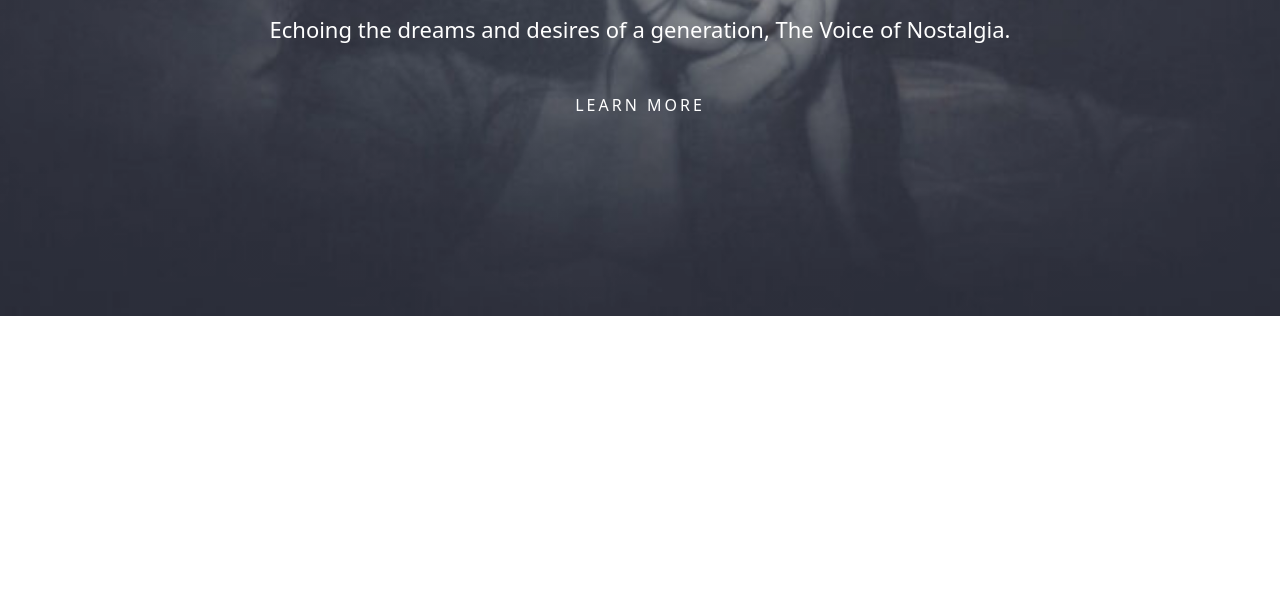
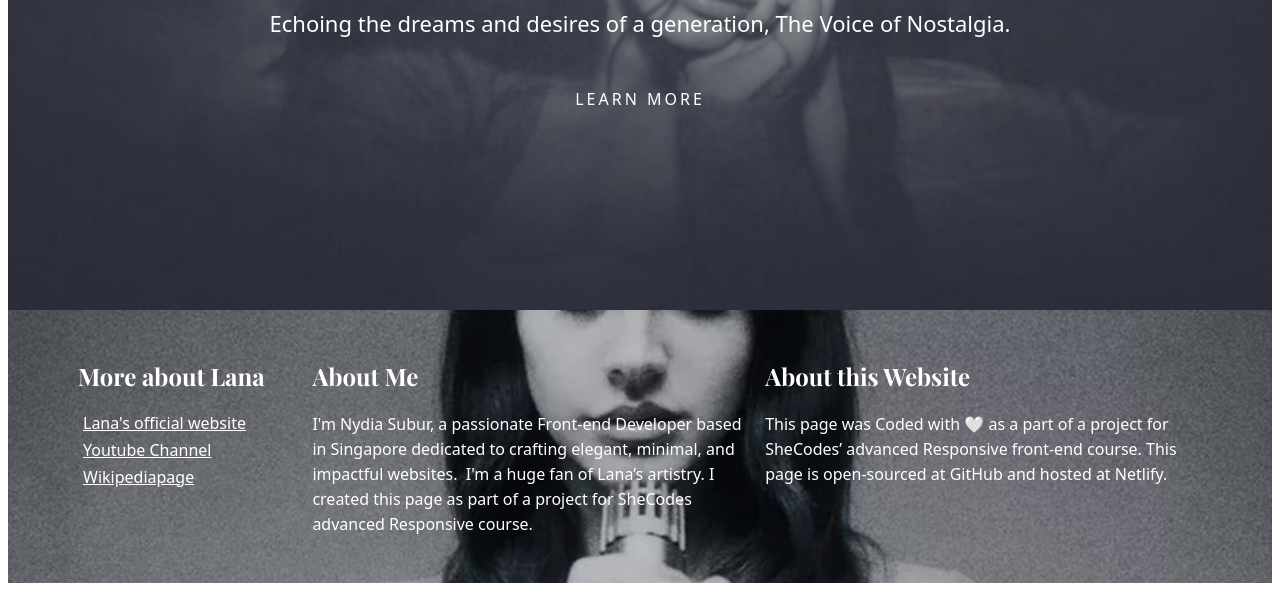
Before and after one commit to nydiasubur/music-landing-page, a plain HTML site: page index.html in a window 1280 px wide. Shown: the part 480-1071 px from the top of the page. Before the commit the page ends 800 px from the top, so only its background shows below. Drawn offline with nearby package versions, Linux system fonts and the light colour scheme; a web font is replaced by a local one.

Commit message:
added footer content

```diff
--- a/index.html
+++ b/index.html
@@ -10,8 +10,11 @@
 
     <title>Music- Lana Del Rey Landing Page</title>
     <link rel="stylesheet" href="./src/styles.css" />
+    <style>
+      @import url("https://fonts.googleapis.com/css2?family=Playfair+Display:ital,wght@0,400..900;1,400..900&display=swap");
+    </style>
   </head>
-  <body class="container">
+  <body>
     <div class="container">
       <div class="hero">
         <p>.Music.</p>
@@ -22,6 +25,36 @@
         </h3>
         <a href="#"> Learn More</a>
       </div>
+
+      <footer>
+        <div class="footer-grids">
+          <div class="col">
+            <h2>More about Lana</h2>
+            <ul>
+              <li>Lana's official website</li>
+              <li>Youtube Channel</li>
+              <li>Wikipediapage</li>
+            </ul>
+          </div>
+          <div class="col">
+            <h2>About Me</h2>
+            <p>
+              I'm Nydia Subur, a passionate Front-end Developer based in
+              Singapore dedicated to crafting elegant, minimal, and impactful
+              websites.  I'm a huge fan of Lana’s artistry. I created this page
+              as part of a project for SheCodes advanced Responsive course.
+            </p>
+          </div>
+          <div class="col">
+            <h2>About this Website</h2>
+            <p>
+              This page was Coded with 🤍 as a part of a project for SheCodes’
+              advanced Responsive front-end course. This page is open-sourced at
+              GitHub and hosted at Netlify.
+            </p>
+          </div>
+        </div>
+      </footer>
     </div>
   </body>
 </html>
--- a/src/styles.css
+++ b/src/styles.css
@@ -19,12 +19,28 @@ body {
 h1 {
   font-size: 128px;
   margin: 30px;
+  font-family: "Playfair Display", serif;
 }
 
-.hero h3 {
+h3 {
   font-size: 22px;
+
   font-weight: 100;
   margin-bottom: 50px;
+}
+h2 {
+  font-family: "Playfair Display", serif;
+}
+ul {
+  padding-left: 0;
+}
+li {
+  list-style: none;
+  margin: 5px;
+  text-decoration: underline;
+}
+p {
+  line-height: 25px;
 }
 .hero p {
   font-size: 25px;
@@ -36,6 +52,23 @@ h1 {
   text-decoration: none;
   text-transform: uppercase;
   letter-spacing: 3px;
+  width: 100%;
+}
+footer {
+  background-image: linear-gradient(rgba(0, 0, 0, 0.2), rgba(0, 0, 0, 0.2)),
+    url("../images/header.jpeg");
+  background-repeat: no-repeat;
+  background-position: center;
+  background-size: cover;
+}
+
+.footer-grids {
+  display: grid;
+  grid-template-columns: 1fr 2fr 2fr;
+  grid-column-gap: 1rem;
+  text-align: left;
+  padding: 30px 70px;
+  color: white;
 }
 
 @media (max-width: 700px) {
```
Also changed, not shown: images/41b19609-2c2c-4be6-9443-b006af8705f1_screenshot.jpeg (added), images/LanaDelRey-Ranked.jpeg (added), images/header.jpeg (added), images/header.webp (added).
